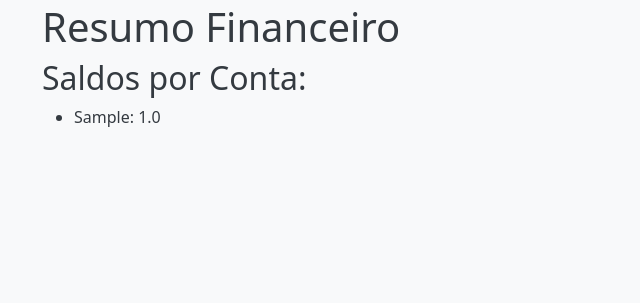
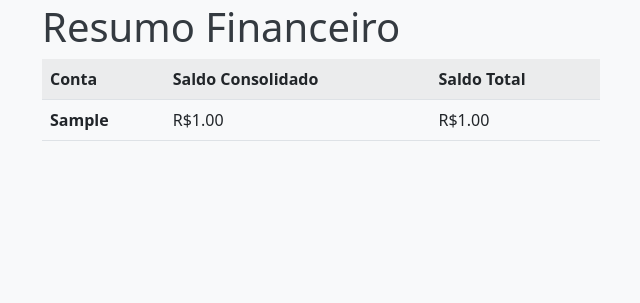
Before and after one commit to rhuanlima/pynancas, a Flask app: page / in a window 1280 px wide. Shown: the part 53-356 px from the top of the page, without its empty margins (40-680 px from the left). Run offline with Flask 3, Linux system fonts and the light colour scheme; tables that the repository leaves empty hold one stand-in row (values such as "Sample post").

Commit message:
Add format float

```diff
--- a/main.py
+++ b/main.py
@@ -1,14 +1,22 @@
-from sqlalchemy import create_engine, func
+from sqlalchemy import create_engine, func, case
 from sqlalchemy.orm import sessionmaker
 from model.db_crud import Base, Account, Category, Transaction
 from model.log import get_log
 from flask import Flask, render_template, request, redirect, url_for, flash
 from datetime import datetime
 from dateutil.relativedelta import relativedelta
+from flask_babel import Babel, Locale, format_currency
+
 
 logger = get_log()
 
 app = Flask(__name__)
+babel = Babel(app)
+locale = Locale("pt_BR")
+app.jinja_env.filters["format_currency"] = format_currency
+app.config["BABEL_DEFAULT_LOCALE"] = "pt_BR"
+
+
 app.secret_key = b'_5#y2L"F4Q8z\n\xec]/'
 engine = create_engine("sqlite:///data/pynance.sqlite")
 Base.metadata.create_all(engine)
@@ -25,8 +33,19 @@ def index():
     # Obtém o total do saldo nas contas ativas considerando todas as transações, agrupado por conta
     total_balances = (
         session.query(
-            Account.des_account,
-            func.sum(Transaction.vl_transaction).label("total_balance"),
+            Account.des_account.label("account"),
+            func.coalesce(func.sum(Transaction.vl_transaction), 0).label(
+                "total_balance"
+            ),
+            func.coalesce(
+                func.sum(
+                    case(
+                        (Transaction.fl_consolidated, Transaction.vl_transaction),
+                        else_=0,
+                    )
+                ),
+                0,
+            ).label("consolidated_balance"),
         )
         .join(Transaction, Transaction.id_account == Account.id)
         .filter(Account.fl_active == True)
--- a/requirements.txt
+++ b/requirements.txt
@@ -1,3 +1,5 @@
 SQLAlchemy==2.0.23
 flask
 python-dateutil
+flask_babel
+pandas
--- a/templates/index.html
+++ b/templates/index.html
@@ -2,52 +2,27 @@
 
 {% block container %}
 
-<h1>Resumo Financeiro</h1>
 
-<h2>Saldos por Conta:</h2>
-<ul>
-    {% for account, total_balance in total_balances %}
-    <li>{{ account }}: {{ total_balance }}</li>
-    {% endfor %}
-</ul>
-
-
-
-<!-- <h1 class="mt-4">Sistema de Gestão Financeira</h1>
-<div class="row mt-4">
     <div class="col-md-6">
-        <h2>Criar Nova Conta</h2>
-        <form action="/create_account" method="post" class="form">
-            <div class="form-group">
-                <input type="text" name="account_name" placeholder="Nome da Conta" class="form-control" required>
-            </div>
-            <button type="submit" class="btn btn-primary">Criar Conta</button>
-        </form>
+        <h1 class="display-6">Resumo Financeiro</h1>
+    <table class="table table-striped table-hover">
+        <tr>
+            <th scope="col">Conta</th>
+            <th scope="col">Saldo Consolidado</th>
+            <th scope="col">Saldo Total</th>
+        </tr>
+        {% for balance in total_balances %}
+        <tr>
+            <th scope="row">{{ balance.account }}</td>
+            <td>
+                {{ balance.consolidated_balance | format_currency('BRL') }}
+            </td>
+            <td>
+                {{ balance.total_balance | format_currency('BRL') }}
+            </td>
+        </tr>
+        {% endfor %}
+    </table>
     </div>
 
-    <div class="col-md-6">
-        <h2>Criar Nova Categoria</h2>
-        <form action="/create_category" method="post" class="form">
-            <div class="form-group">
-                <input type="text" name="category_name" placeholder="Nome da Categoria" class="form-control" required>
-            </div>
-            <button type="submit" class="btn btn-primary">Criar Categoria</button>
-        </form>
-    </div>
-</div>
-
-<div class="row mt-4">
-    <div class="col-md-6">
-        <h2>Criar Nova Subcategoria</h2>
-        <form action="/create_subcategory" method="post" class="form">
-            <div class="form-group">
-                <input type="text" name="subcategory_name" placeholder="Nome da Subcategoria" class="form-control"
-                    required>
-            </div>
-            <button type="submit" class="btn btn-primary">Criar Subcategoria</button>
-        </form>
-    </div>
-
-
-</div> -->
 {% endblock %}
```
